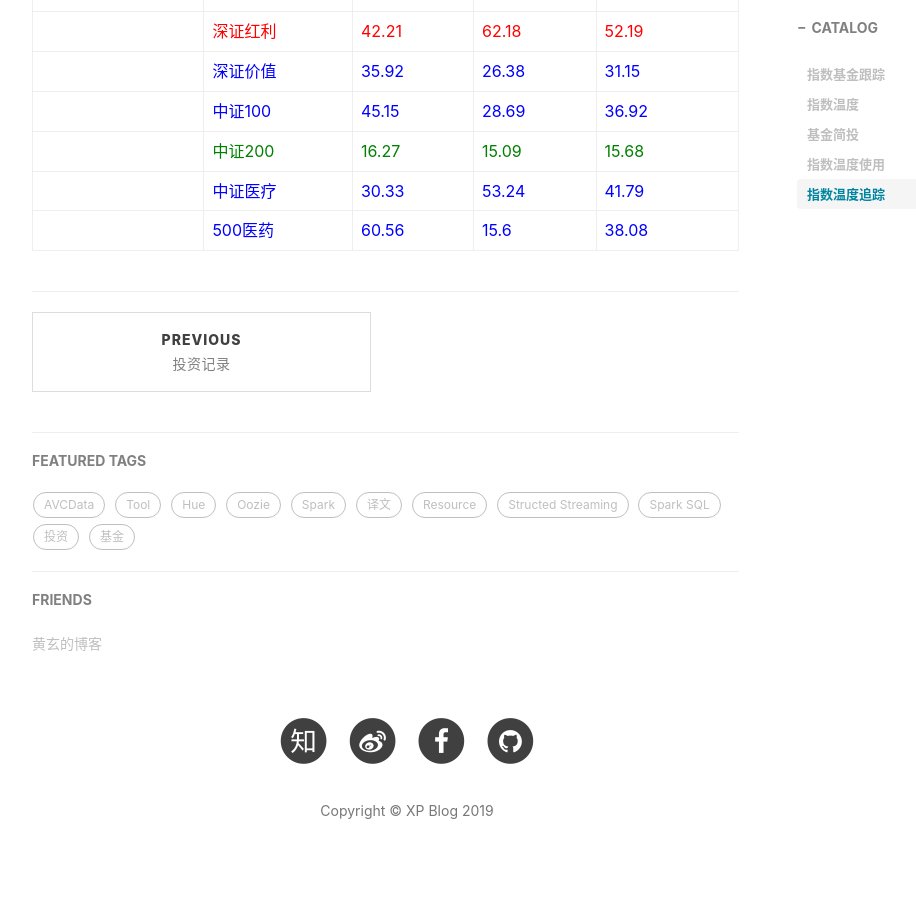
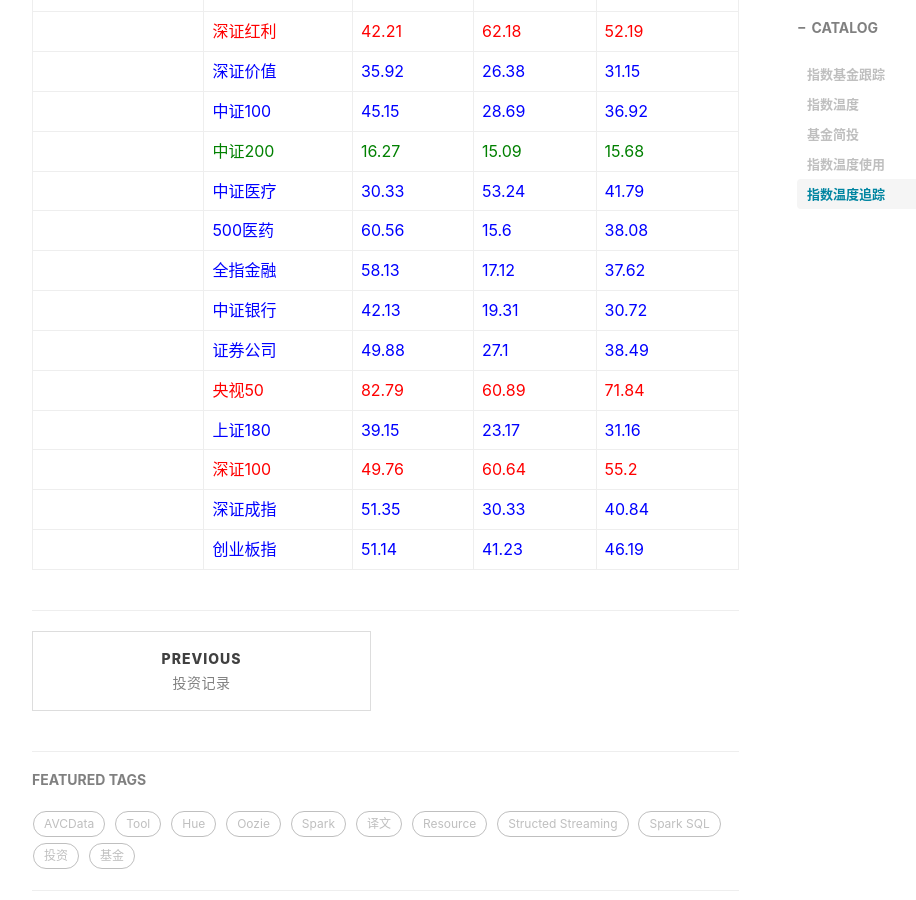
Before and after one commit to shoppingwang/shoppingwang.github.io, a Jekyll site: the page built from _posts/2019-11-09-indices-temperature.md, in a window 1280 px wide and 900 px high, scrolled down 3421 px. Shown: the whole window, without its empty margins (233-1149 px from the left). Built offline with Jekyll 4.4.1, drawn with Linux system fonts in a browser that asks for light colours; nearby versions of some CDN libraries; comment, search, counter and statistics services are not loaded.

Commit message:
add index temperature

```diff
--- a/_posts/2019-11-09-indices-temperature.md
+++ b/_posts/2019-11-09-indices-temperature.md
@@ -102,3 +102,11 @@ tags:
 ||<span style="color: green;">中证200</span>|<span style="color: green;">16.27</span>|<span style="color: green;">15.09</span>|<span style="color: green;">15.68</span>|
 ||<span style="color: blue;">中证医疗</span>|<span style="color: blue;">30.33</span>|<span style="color: blue;">53.24</span>|<span style="color: blue;">41.79</span>|
 ||<span style="color: blue;">500医药</span>|<span style="color: blue;">60.56</span>|<span style="color: blue;">15.6</span>|<span style="color: blue;">38.08</span>|
+||<span style="color: blue;">全指金融</span>|<span style="color: blue;">58.13</span>|<span style="color: blue;">17.12</span>|<span style="color: blue;">37.62</span>|
+||<span style="color: blue;">中证银行</span>|<span style="color: blue;">42.13</span>|<span style="color: blue;">19.31</span>|<span style="color: blue;">30.72</span>|
+||<span style="color: blue;">证券公司</span>|<span style="color: blue;">49.88</span>|<span style="color: blue;">27.1</span>|<span style="color: blue;">38.49</span>|
+||<span style="color: red;">央视50</span>|<span style="color: red;">82.79</span>|<span style="color: red;">60.89</span>|<span style="color: red;">71.84</span>|
+||<span style="color: blue;">上证180</span>|<span style="color: blue;">39.15</span>|<span style="color: blue;">23.17</span>|<span style="color: blue;">31.16</span>|
+||<span style="color: red;">深证100</span>|<span style="color: red;">49.76</span>|<span style="color: red;">60.64</span>|<span style="color: red;">55.2</span>|
+||<span style="color: blue;">深证成指</span>|<span style="color: blue;">51.35</span>|<span style="color: blue;">30.33</span>|<span style="color: blue;">40.84</span>|
+||<span style="color: blue;">创业板指</span>|<span style="color: blue;">51.14</span>|<span style="color: blue;">41.23</span>|<span style="color: blue;">46.19</span>|
```
